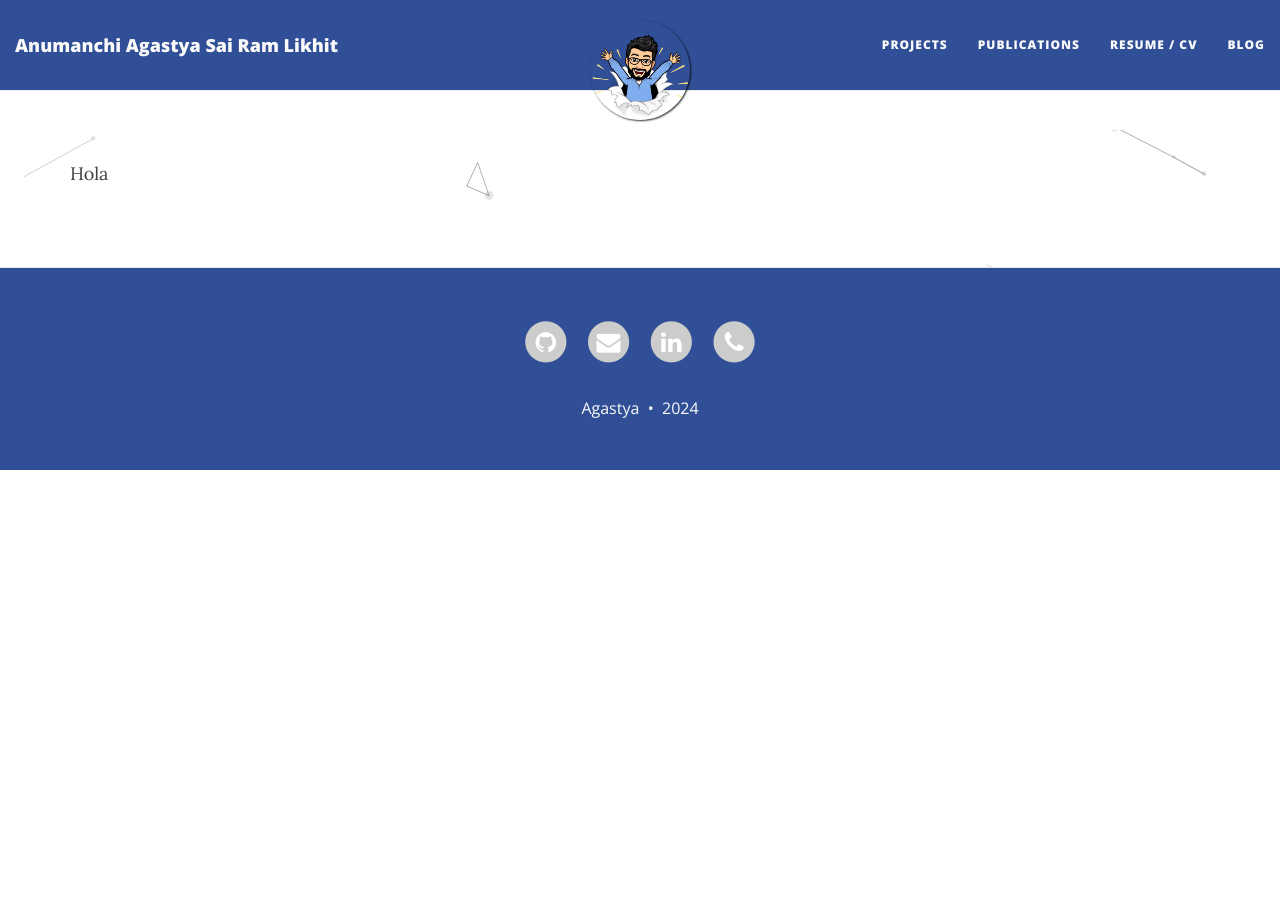
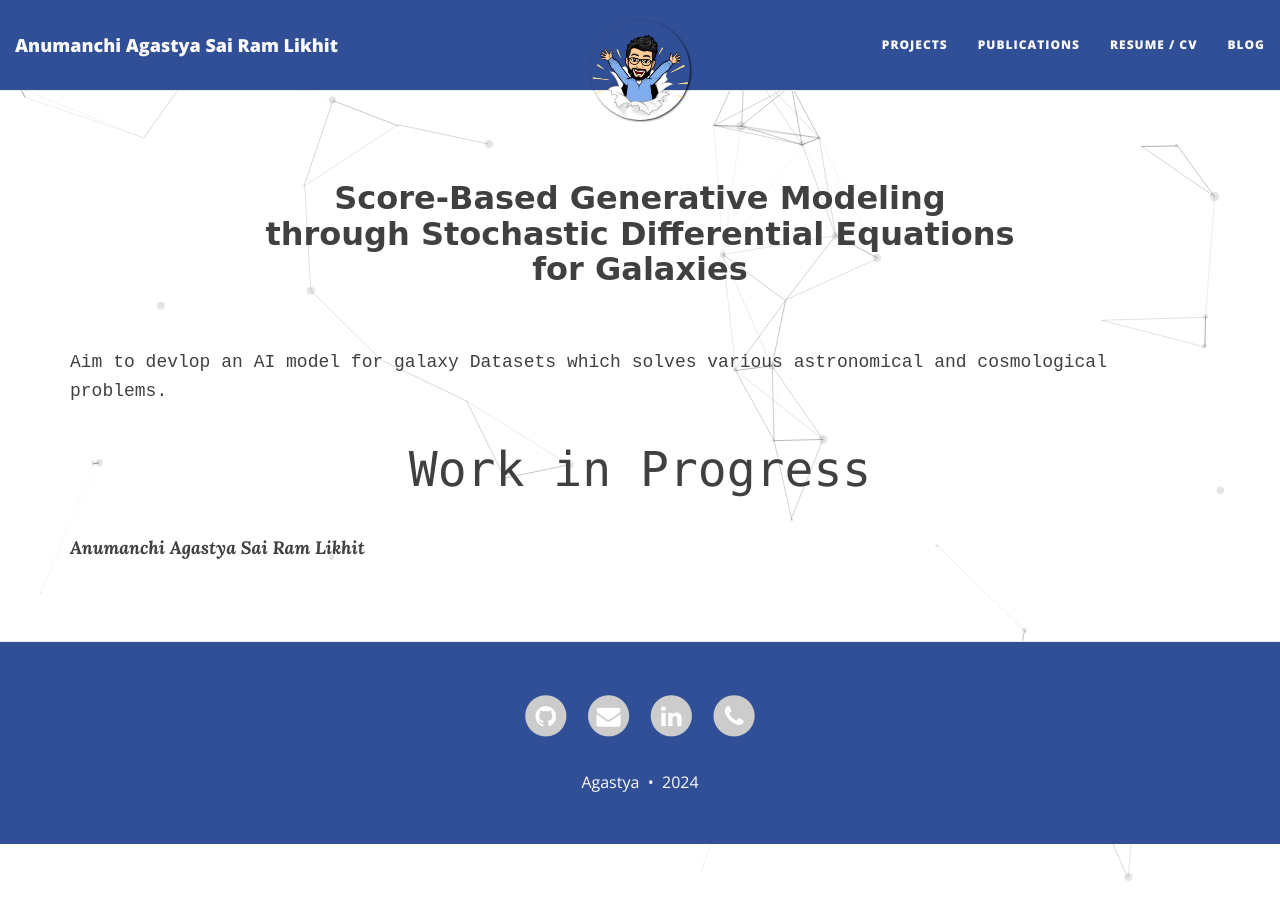
Before and after one commit to astropi-b/astropi-b.github.io, a Jekyll site: the page built from galaxies.md, in a window 1280 px wide. Built offline with Jekyll 4.4.1, drawn with Linux system fonts in a browser that asks for light colours; nearby versions of some CDN libraries; our own code applies the rules of GitHub Pages for plain Markdown files.

Commit message:
Update galaxies.md

```diff
--- a/galaxies.md
+++ b/galaxies.md
@@ -1 +1,17 @@
-Hola
+---
+layout: page
+title: "<span style=\"font-family: Comic Sans MS, Comic Sans, cursive; font-size:32px;\"> Score-Based Generative Modeling through Stochastic Differential Equations for Galaxies </span> "
+tags: ['Radio Astronomy','Web Devlopment','Gauribidanur Radio Observatory']
+permalink: /research/galaxies/
+---
+
+<span style="font-family: 'Andale Mono', monospace;"> Aim to devlop an AI model for galaxy Datasets which solves various astronomical and cosmological problems.</span>
+
+
+
+
+<div style="text-align: center; font-family: 'Lucida Console'; font-size: 48px;">
+<span>Work in Progress</span>
+</div>
+
+***Anumanchi Agastya Sai Ram Likhit***
```
